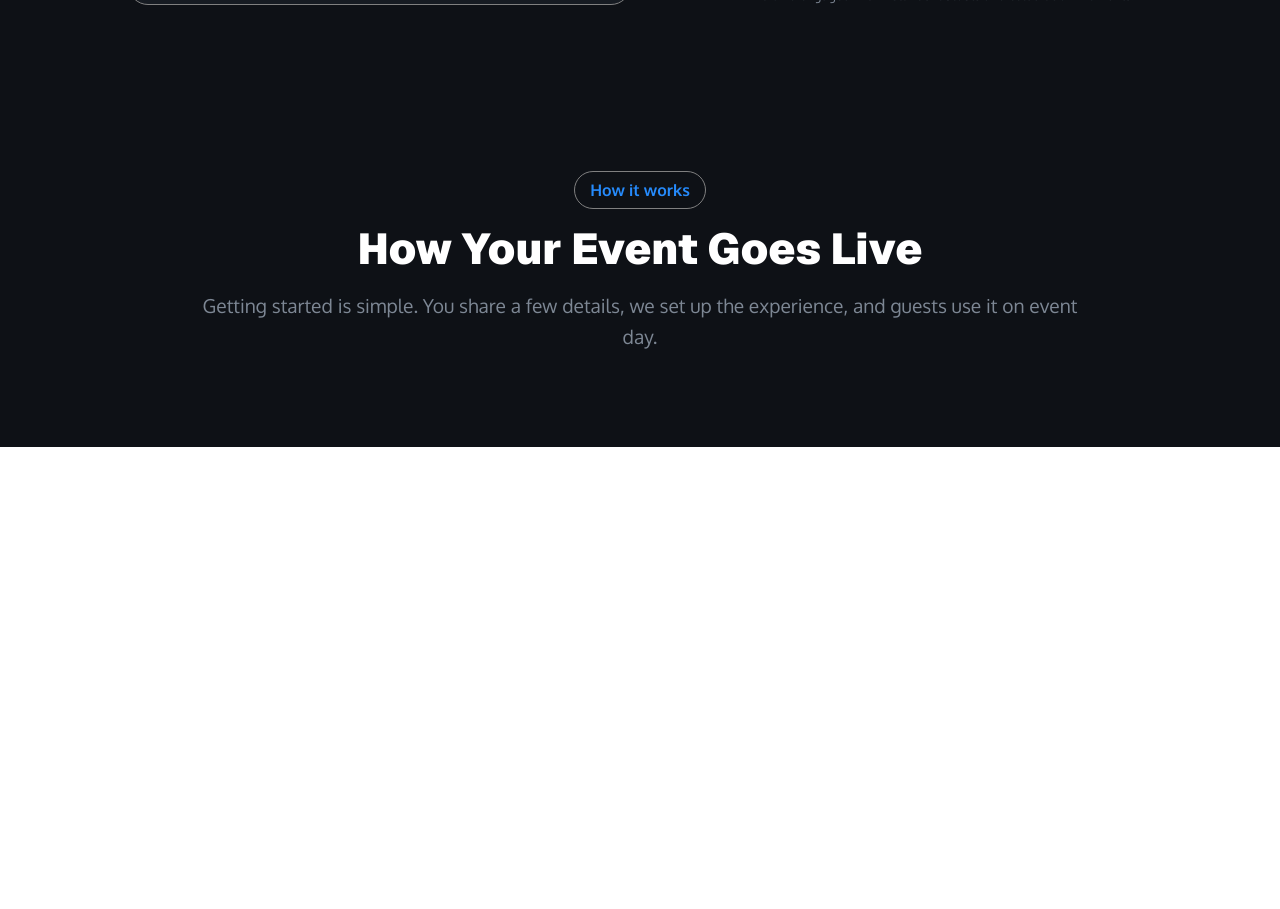
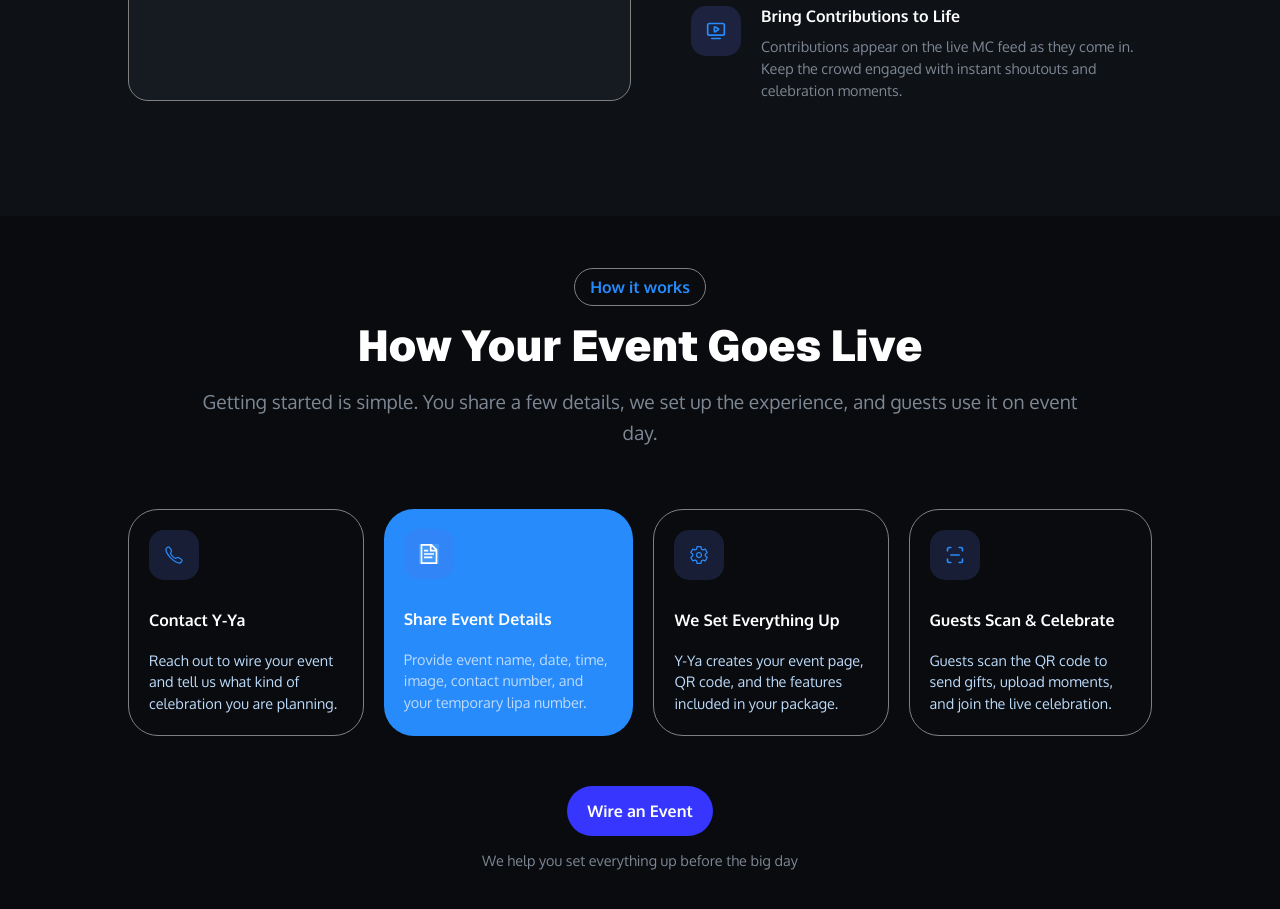
Before and after one commit to Sumally007/wedding-app, a React (Vite) app: page / in a window 1280 px wide. Shown: the part 1920-2829 px from the top of the page. Before the commit the page ends 2367 px from the top, so only its background shows below. Built offline with nearby package versions, Linux system fonts and the light colour scheme.

Commit message:
how it works section is done

```diff
--- a/src/HowItWorks/HowItWorks.css
+++ b/src/HowItWorks/HowItWorks.css
@@ -6,7 +6,8 @@
     justify-content: space-between;
     align-items: center;
     /* gap: 20px; */
-    background-color: lab(4.92% -0.25 -3.5);
+    background-color: lab(3 -0.2 -1.43);
+    flex-direction: column;
 }
 
 .header-works-section {
@@ -45,3 +46,50 @@
     margin-right: 64px;
     text-align: center;
 }
+
+.card-section {
+    display: flex;
+    gap: 20px;
+    margin-top: 30px;
+}
+
+.card-section .active {
+    background-color: lab(57 3 -64.97);
+    border: none;
+}
+
+.card {
+    border: 0.1px solid gray;
+    border-radius: 30px;
+    padding: 20px;
+    display: flex;
+    flex-direction: column;
+    gap: 30px;
+}
+
+
+.card-section .card h3 {
+    margin-bottom: 20px;
+    font-size: 1rem;
+}
+
+.card-section .card p {
+    font-size: .9rem;
+    line-height: 1.5;
+    color: lab(86 -5.07 -19.17);
+}
+
+.icon-box .icon-active {
+    background-color: lab(62 -1.82 -56.85);
+    color: #fff;
+}
+
+.footer-works-section {
+    text-align: center;
+    margin-top: 50px;
+}
+
+.footer-works-section p {
+    margin-top: 10px;
+    font-size: .9rem;
+}
--- a/src/HowItWorks/HowItWorks.jsx
+++ b/src/HowItWorks/HowItWorks.jsx
@@ -1,5 +1,10 @@
 import React from 'react'
 import "../../src/HowItWorks/HowItWorks.css";
+import { IoCallOutline, IoSettingsOutline } from "react-icons/io5";
+import { GrDocumentText } from "react-icons/gr";
+import { LuScanLine } from "react-icons/lu";
+
+
 
 const HowItWorks = () => {
     return (
@@ -9,8 +14,48 @@
                 <h1>How Your Event Goes Live</h1>
                 <p className='bottom-subtitle'>Getting started is simple. You share a few details, we set up the experience, and guests use it on event day.</p>
             </div>
-            <div className='card-section'></div>
-            <div className='footer-works-section'></div>
+            <div className='card-section'>
+                <div className="card">
+                    <div className="icon-box">
+                        <IoCallOutline className='icon' />
+                    </div>
+                    <div className="feature-text">
+                        <h3>Contact Y-Ya</h3>
+                        <p>Reach out to wire your event and tell us what kind of celebration you are planning.</p>
+                    </div>
+                </div>
+                <div className="card active">
+                    <div className="icon-box">
+                        <GrDocumentText className='icon icon-active' />
+                    </div>
+                    <div className="feature-text ">
+                        <h3>Share Event Details</h3>
+                        <p>Provide event name, date, time, image, contact number, and your temporary lipa number.</p>
+                    </div>
+                </div>
+                <div className="card">
+                    <div className="icon-box">
+                        <IoSettingsOutline className='icon' />
+                    </div>
+                    <div className="feature-text">
+                        <h3>We Set Everything Up</h3>
+                        <p>Y-Ya creates your event page, QR code, and the features included in your package.</p>
+                    </div>
+                </div>
+                <div className="card">
+                    <div className="icon-box">
+                        <LuScanLine className='icon' />
+                    </div>
+                    <div className="feature-text">
+                        <h3>Guests Scan & Celebrate</h3>
+                        <p>Guests scan the QR code to send gifts, upload moments, and join the live celebration.</p>
+                    </div>
+                </div>
+            </div>
+            <div className='footer-works-section'>
+                <button className='btn'>Wire an Event</button>
+                <p>We help you set everything up before the big day</p>
+            </div>
         </section>
     )
 }
--- a/src/Main/Main.css
+++ b/src/Main/Main.css
@@ -217,10 +217,12 @@
 .feature-text h3 {
     font-family: "Oxygen", sans-serif;
     font-weight: 700;
-    font-size: .9rem;
+    font-size: 1rem;
+
 }
 
 .feature-text p {
-    font-size: .8rem;
+    font-size: .9rem;
     line-height: 1.5;
+    margin-top: 10px;
 }
```
